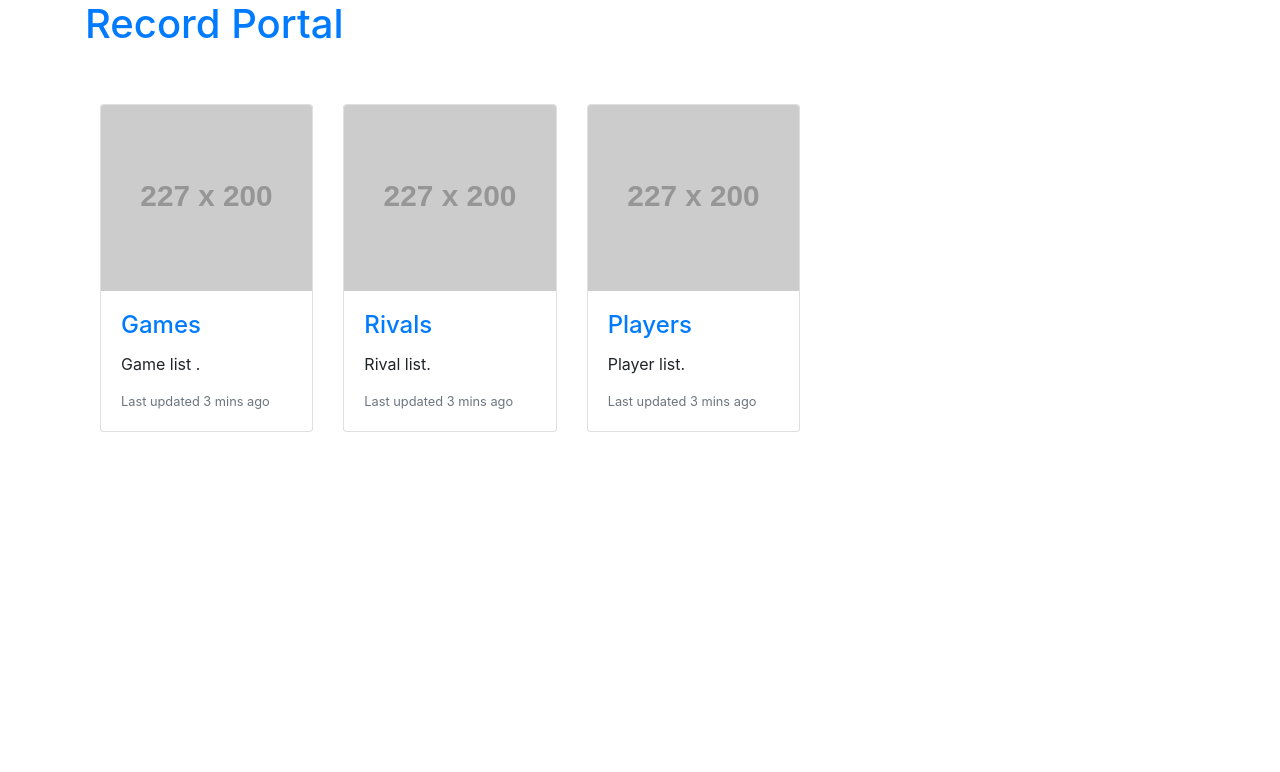
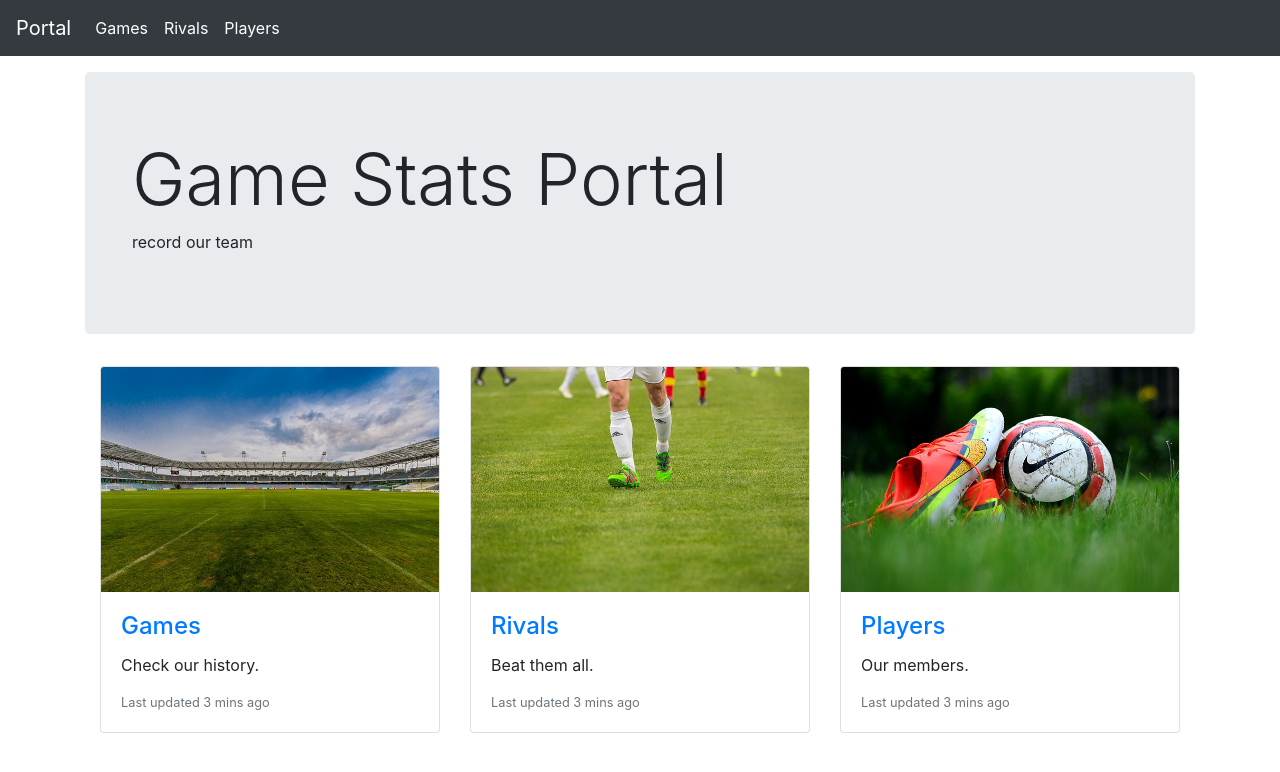
Before and after one commit to dragstar328/django_football_stats, a Django app: page /record/ in a window 1280 px wide. Shown: the top 772 px of the page. Run offline with Django 3.2, Linux system fonts and the light colour scheme; grey boxes labelled with a size stand in for pictures from a placeholder-image service; some libraries are stand-ins or nearby versions.

Commit message:
edit portal

```diff
--- a/mysite/mysite/settings.py
+++ b/mysite/mysite/settings.py
@@ -25,7 +25,7 @@ SECRET_KEY = '!936z*nud(1if&&6=*!jm6j0$$cwe8=260uxjrt8pusxk0s-54'
 # SECURITY WARNING: don't run with debug turned on in production!
 DEBUG = True
 
-ALLOWED_HOSTS = []
+ALLOWED_HOSTS = ['*']
 
 
 # Application definition
@@ -119,3 +119,6 @@ USE_TZ = False
 # https://docs.djangoproject.com/en/2.0/howto/static-files/
 
 STATIC_URL = '/static/'
+STATICFILES_DIRS=(
+  os.path.join(BASE_DIR, "static"),
+)
--- a/mysite/record/templates/record/base.html
+++ b/mysite/record/templates/record/base.html
@@ -1,7 +1,7 @@
-{% load staticfiles %}
+{% load static %}
 <html>
   <head>
-    <title>Football Stats</title>
+    <title>Game Stats Portal</title>
     <link rel="stylesheet" href="https://stackpath.bootstrapcdn.com/bootstrap/4.1.1/css/bootstrap.min.css" integrity="sha384-WskhaSGFgHYWDcbwN70/dfYBj47jz9qbsMId/iRN3ewGhXQFZCSftd1LZCfmhktB" crossorigin="anonymous">
     <link href='//fonts.googleapis.com/css?family=Lobster&subset=latin,latin-ext' rel='stylesheet' type='text/css'>
     <script src="https://code.jquery.com/jquery-3.3.1.slim.min.js" integrity="sha384-q8i/X+965DzO0rT7abK41JStQIAqVgRVzpbzo5smXKp4YfRvH+8abtTE1Pi6jizo" crossorigin="anonymous"></script>
@@ -9,10 +9,36 @@
     <script src="https://stackpath.bootstrapcdn.com/bootstrap/4.1.1/js/bootstrap.min.js" integrity="sha384-smHYKdLADwkXOn1EmN1qk/HfnUcbVRZyYmZ4qpPea6sjB/pTJ0euyQp0Mk8ck+5T" crossorigin="anonymous"></script>
   </head>
   <body>
+
+    <nav class="navbar navbar-expand-md navbar-dark fixed-top bg-dark">
+      <a class="navbar-brand" href="/record">Portal</a>
+      <button class="navbar-toggler" type="button" data-toggle="collapse" data-target="#navbarsExampleDefault" aria-controls="navbarsExampleDefault" aria-expanded="false" aria-label="Toggle navigation">
+        <span class="navbar-toggler-icon"></span>
+      </button>
+
+      <div class="collapse navbar-collapse" id="navbarsExampleDefault">
+        <ul class="navbar-nav mr-auto">
+          <li class="nav-item active">
+            <a class="nav-link" href="{% url 'game_list' %}">Games</a>
+          </li>
+          <li class="nav-item active">
+            <a class="nav-link" href="{% url 'rival_list' %}">Rivals</a>
+          </li>
+          <li class="nav-item active">
+            <a class="nav-link" href="{% url 'player_list' %}">Players</a>
+          </li>
+        </ul>
+      </div>
+    </nav>
+
+<br>
+<br>
+<br>
+
+
     <div class="content container">
       <div class="row">
-
-        <div class="col-md-8">
+        <div class="col-md-12">
           {% block content %}
           {% endblock %}
         </div>
--- a/mysite/record/templates/record/game_detail.html
+++ b/mysite/record/templates/record/game_detail.html
@@ -33,7 +33,7 @@
 </div>
 <div style="overflow-y:scroll;">
   <table class="table table-bordered table-hover table-responsive">
-    <tr>
+    <tr class="table-success">
       <th class="text-center">♯</th>
       <th>名前</th>
       <th>ゴール</th>
--- a/mysite/record/templates/record/game_list.html
+++ b/mysite/record/templates/record/game_list.html
@@ -2,12 +2,12 @@
 
 {% block content %}
 <div class="col-md-8">
-  <h1><a href="{% url 'record_index' %}">Game results</a></h1>
+  <h1><a href="{% url 'game_list' %}">Game results</a></h1>
 </div>
 <br>
 <div style="overflow-y:scroll;">
   <table class="table table-bordered table-hover table-responsive">
-    <tr>
+    <tr class="table-success">
       <th>#</th>
       <th>game_date</th>
       <th>field</td>
@@ -24,7 +24,7 @@
       <td><a href="{% url 'rival_detail' game.rival.id %}" class="btn btn-primary">{{ game.rival.team_name }}</a></td>
       <td>{{ game.score }}</td>
       <td>{{ game.result }}</td>
-      <td><a href="{% url 'game_detail' game.id %}" class="btn btn-primary">Detail</a></td>
+      <td><a href="{% url 'game_detail' game.id %}" class="btn btn-primary">View</a></td>
     </tr>
     {% endfor %}
   </table>
--- a/mysite/record/templates/record/player_detail.html
+++ b/mysite/record/templates/record/player_detail.html
@@ -21,7 +21,7 @@
 </div>
 <div style="overflow-y:scroll;">
   <table class="table table-bordered table-hover table-responsive">
-    <tr>
+    <tr class="table-success">
       <th>Game Date</th>
       <th>Rival</th>
       <th>ゴール</th>
@@ -41,7 +41,7 @@
     {% endfor %}
     <tr class="table-info">
       <td class="text-center">Summary</td>
-      <td class="text-center">{{ summary.games }}</td>
+      <td class="text-center">{{ summary.games }}試合</td>
       <td class="text-center">{{ summary.goals }}</td>
       <td class="text-center">{{ summary.assists }}</td>
       <td class="text-center">{{ summary.passes }}</td>
--- a/mysite/record/templates/record/portal.html
+++ b/mysite/record/templates/record/portal.html
@@ -1,41 +1,46 @@
 {% extends 'record/base.html' %}
    <!-- Custom styles for this template -->
 {% block content %}
+{% load static %}
+    <main role="main">
 
-<div>
-  <h1><a href="{% url 'record_index' %}">Record Portal</a></h1>
+      <!-- Main jumbotron for a primary marketing message or call to action -->
+      <div class="jumbotron">
+        <div class="container">
+          <h1 class="display-3">Game Stats Portal</h1>
+          <p>record our team</p>
+        </div>
       </div>
 
       <div class="container">
-  <br>
-  <br>
-</div>
-<div class="container">
         <div class="card-deck">
           <div class="card">
-      <img class="card-img-top" src="http://placehold.it/227x200" alt="Card image cap"s>
+            <img class="card-img-top" src="{% static 'record/img/game.jpg' %}" alt="Card image cap">
             <div class="card-body">
               <h4 class="card-title"><a href="{% url 'game_list' %}">Games</a></h4>
-        <p class="card-text">Game list .</p>
+              <p class="card-text">Check our history.</p>
               <p class="card-text"><small class="text-muted">Last updated 3 mins ago</small></p>
             </div>
           </div>
           <div class="card">
-      <img class="card-img-top" src="http://placehold.it/227x200" alt="Card image cap">
+            <img class="card-img-top" src="{% static 'record/img/rival.jpg' %}" alt="Card image cap">
             <div class="card-body">
               <h4 class="card-title"><a href="{% url 'rival_list' %}">Rivals</a></h4>
-        <p class="card-text">Rival list.</p>
+              <p class="card-text">Beat them all.</p>
               <p class="card-text"><small class="text-muted">Last updated 3 mins ago</small></p>
             </div>
           </div>
           <div class="card">
-      <img class="card-img-top" src="http://placehold.it/227x200" alt="Card image cap">
+            <img class="card-img-top" src="{% static 'record/img/player.jpg' %}" alt="Card image cap">
             <div class="card-body">
               <h4 class="card-title"><a href="{% url 'player_list' %}">Players</a></h4>
-        <p class="card-text">Player list.</p>
+              <p class="card-text">Our members.</p>
               <p class="card-text"><small class="text-muted">Last updated 3 mins ago</small></p>
             </div>
           </div>
         </div>
-</div>
+      </div> <!-- /container -->
+
+    </main>
+
 {% endblock content %}
--- a/mysite/record/templates/record/rival_list.html
+++ b/mysite/record/templates/record/rival_list.html
@@ -2,12 +2,12 @@
 
 {% block content %}
 <div class="col-md-8">
-  <h1><a href="{% url 'record_index' %}">Rivals</a></h1>
+  <h1><a href="{% url 'rival_list' %}">Rivals</a></h1>
 </div>
-
+<br>
 <div style="overflow-y:scroll;">
   <table class="table table-bordered table-hover table-responsive">
-    <tr>
+    <tr class="table-success">
       <th>#</th>
       <th>Rival name</th>
       <th>Home</td>
```
Also changed, not shown: mysite/record/templates/record/player_list.html (+6 -4 lines), mysite/record/templates/record/rival_detail.html (+7 -1 lines), mysite/record/static/record/css/style.css (added), mysite/record/static/record/img/game.jpg (added), mysite/record/static/record/img/player.jpg (added), mysite/record/static/record/img/rival.jpg (added). Lines whose indentation alone changed are shown as unchanged.
